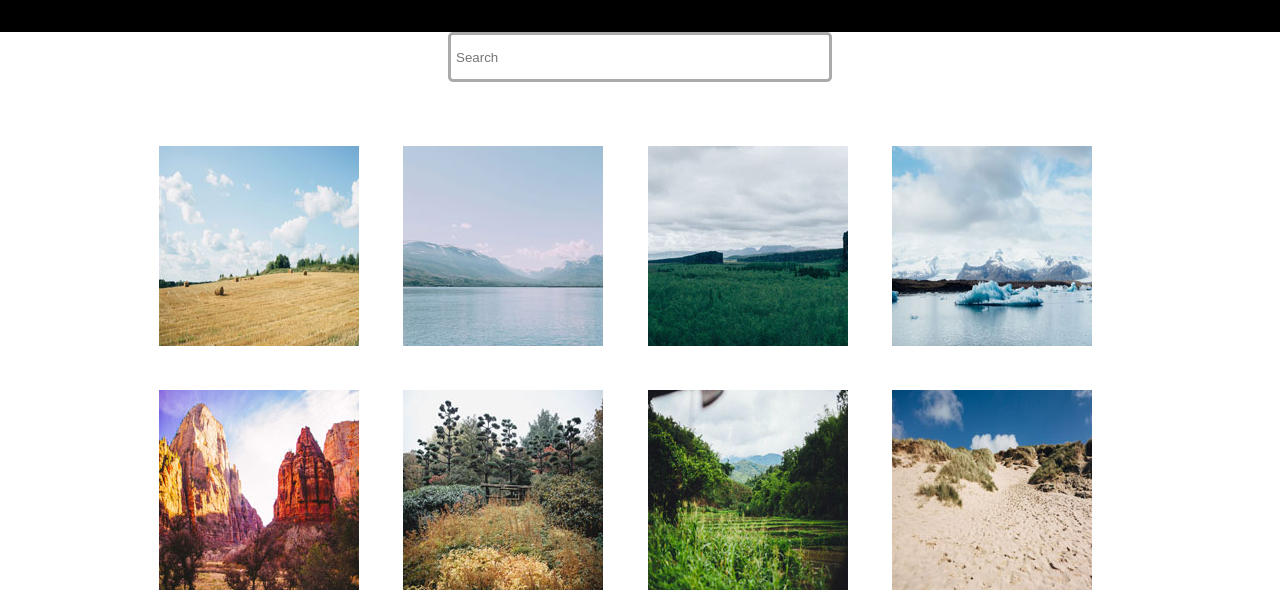
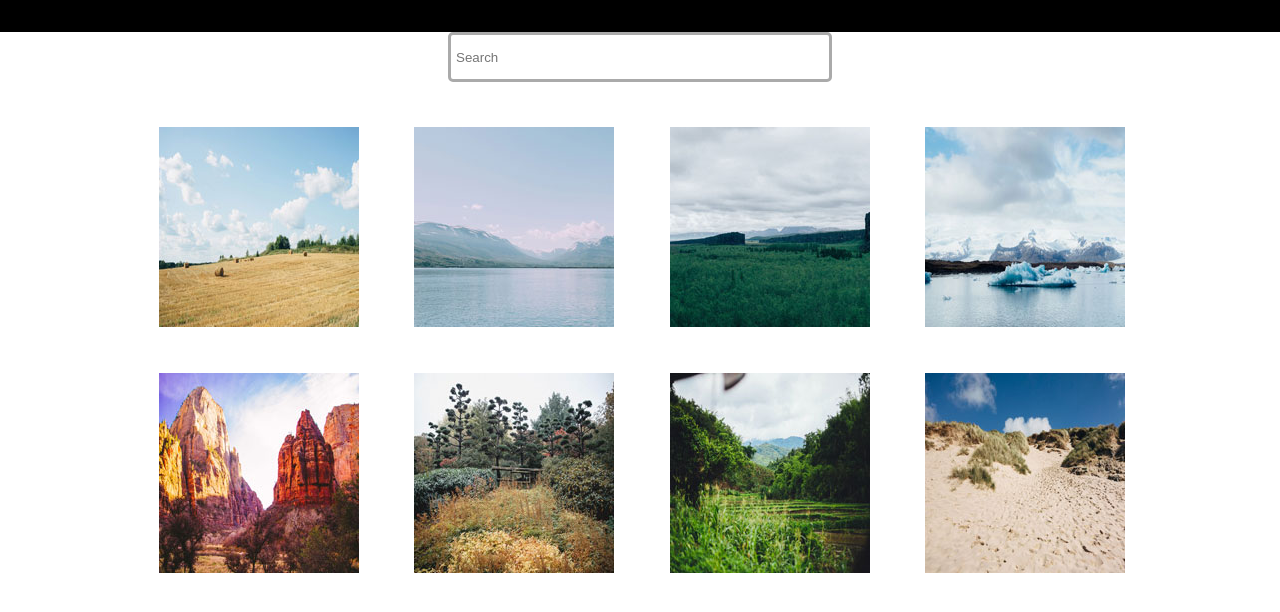
Before and after one commit to clroge3y/Project-5--Interactive-Photo-Gallery, a plain HTML site: page index.html in a window 1280 px wide. Shown: the part 119-731 px from the top of the page. Drawn offline with Linux system fonts and the light colour scheme.

Commit message:
removed grid div
grid div wasn't needed. Used gallery instead.

```diff
--- a/css/grid.css
+++ b/css/grid.css
@@ -2,13 +2,11 @@
    Grid Layout
 ======================================== */
 
-.grid {
+.gallery {
     max-width: 1000px;
     display: grid;
     grid-template-columns: repeat(auto-fit, minmax(200px, 1fr));
     gap: 40px;
-    grid-auto-rows: minmax(200px, auto);
-    grid-auto-columns: minmax(200px, auto);
     background: #fff;
     margin: 45px auto;
-}
+    padding-left: .85em;
--- a/css/styles.css
+++ b/css/styles.css
@@ -16,9 +16,7 @@ body {
 }
 
 .img {
-		display:inline-block;
 	  color: #fff;
-	  padding: .85em;
 	  background: #fff;
 		transition: 1s;
 	}
--- a/index.html
+++ b/index.html
@@ -21,7 +21,6 @@
     </form>
     </div>
 
-    <div class="grid">
       <div class="gallery">
         <a href="img/01.jpg" class="img" data-caption="I love hay bales. Took this snap on a drive through the countryside past some straw fields.">
             <img src="img/thumbnails/01.jpg" alt="Hay Bales">
@@ -71,7 +70,6 @@
             <img src="img/thumbnails/12.jpg" alt="Bluebells">
         </a>
       </div>
-    </div>
 
   <footer class="main-footer">
     <p>&copy;2021 Interactive Photo Gallery</p>
```
